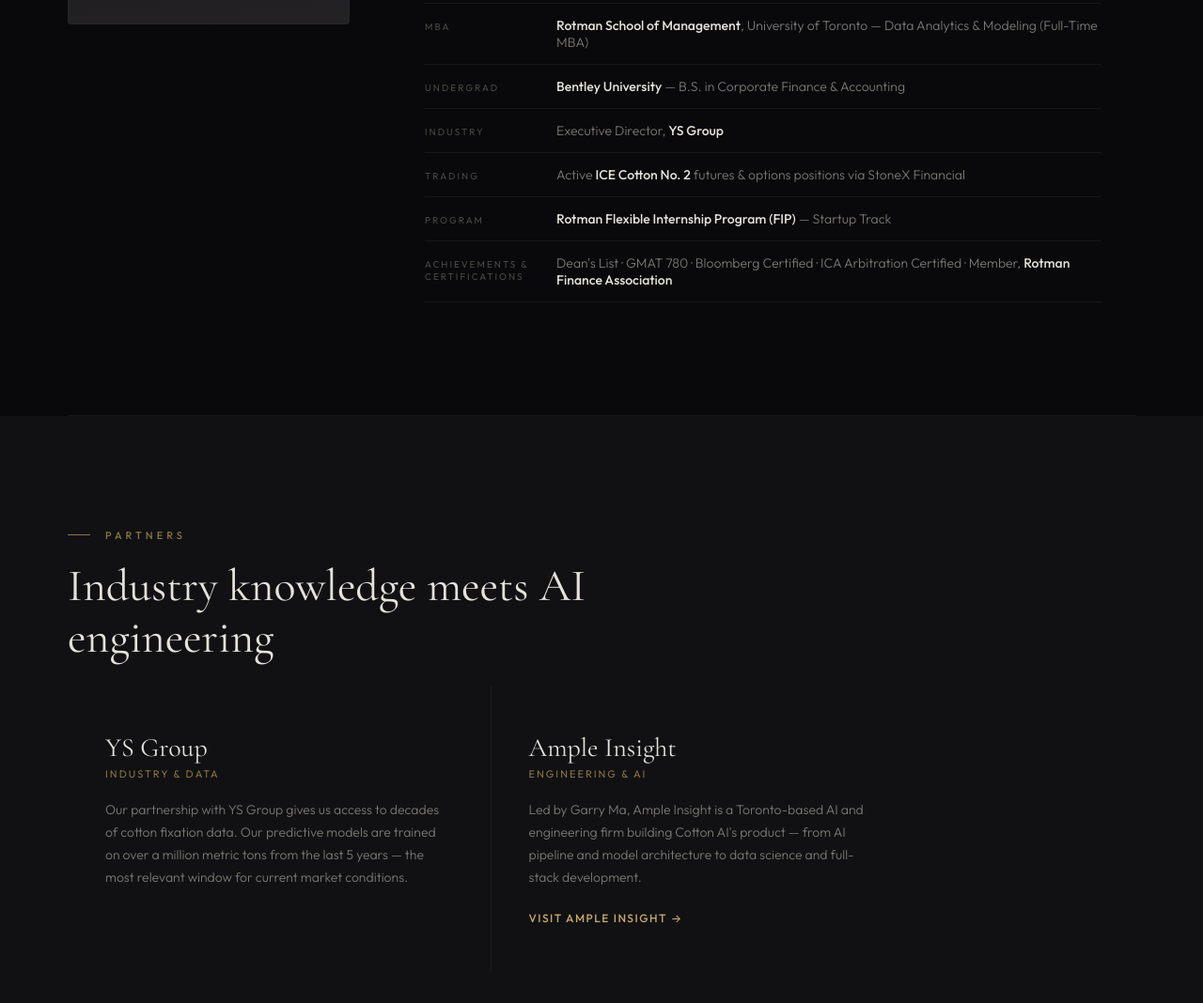
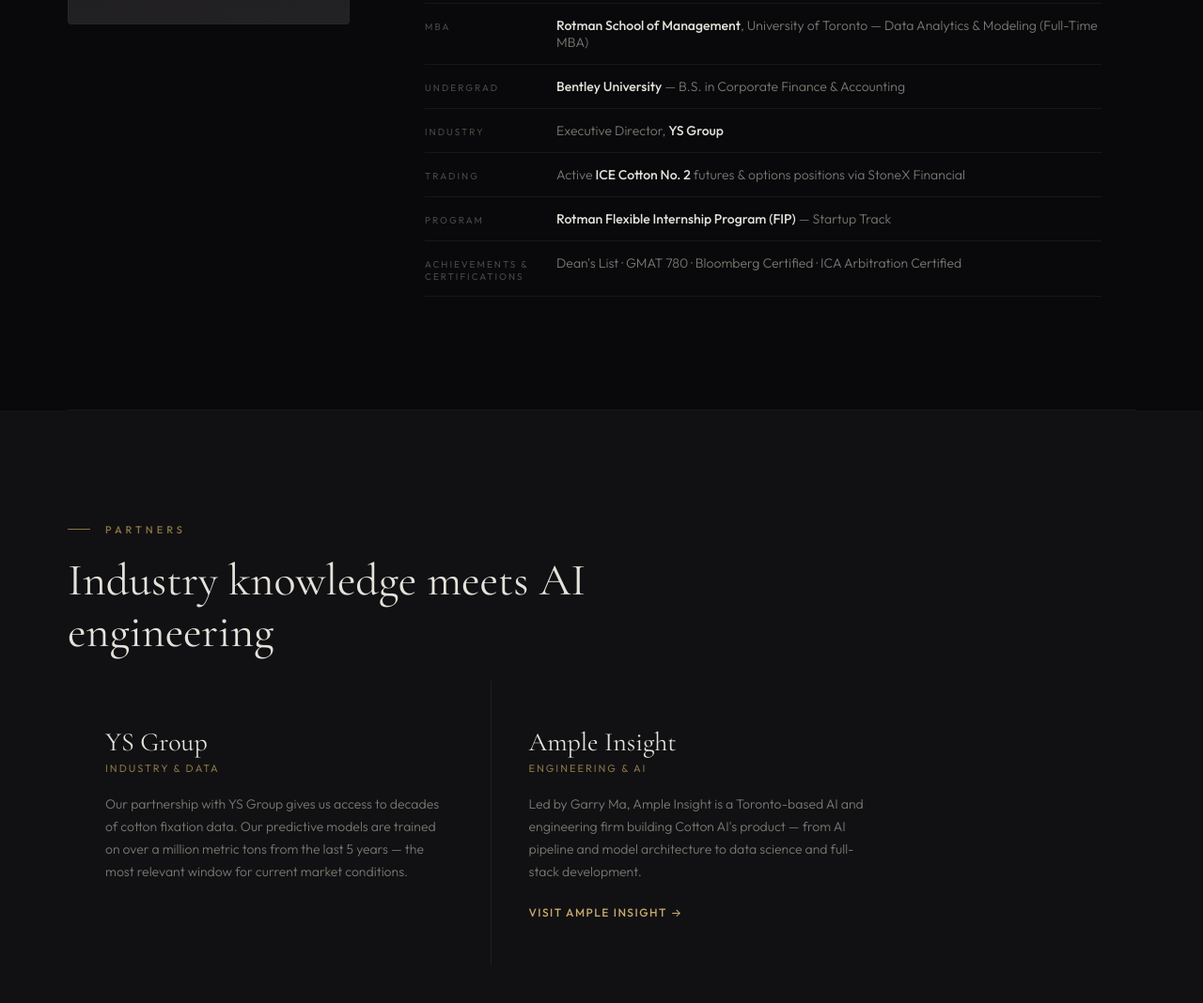
Before and after one commit to EhabRiaz1/CottonApp, a plain HTML site: page partners/index.html in a window 1280 px wide. Shown: the part 1071-2139 px from the top of the page at 94% size. Drawn offline with nearby package versions, Linux system fonts and the light colour scheme.

Commit message:
ach edits

```diff
--- a/partners/index.html
+++ b/partners/index.html
@@ -369,7 +369,7 @@ footer {
         </li>
         <li>
           <span class="cred-label">Achievements &amp; Certifications</span>
-          <span class="cred-value">Dean's List · GMAT 780 · Bloomberg Certified · ICA Arbitration Certified · Member, <strong>Rotman Finance Association</strong></span>
+          <span class="cred-value">Dean's List · GMAT 780 · Bloomberg Certified · ICA Arbitration Certified</span>
         </li>
       </ul>
     </div>
```
